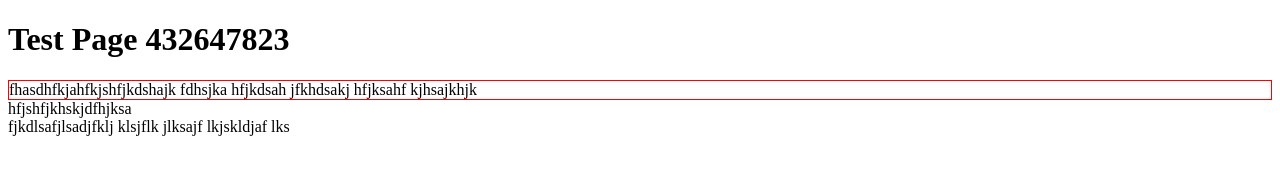
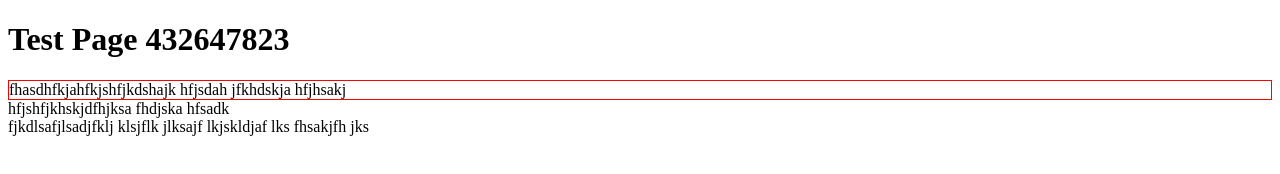
Before and after one commit to sebay90/learnGit, a plain HTML site: page Index.html in a window 1280 px wide. Drawn offline with Linux system fonts and the light colour scheme.

Commit message:
[*] changed blocks

```diff
--- a/Index.html
+++ b/Index.html
@@ -7,13 +7,13 @@
 <body>
     <h1>Test Page 432647823</h1>
     <div style="border:1px solid red">
-        fhasdhfkjahfkjshfjkdshajk fdhsjka hfjkdsah jfkhdsakj hfjksahf kjhsajkhjk
+        fhasdhfkjahfkjshfjkdshajk hfjsdah jfkhdskja hfjhsakj
     </div>
     <div class="border: 1px solid black">
-        hfjshfjkhskjdfhjksa
+        hfjshfjkhskjdfhjksa fhdjska hfsadk
     </div>
     <div class="border: 1px solid yellow">
-        fjkdlsafjlsadjfklj klsjflk jlksajf lkjskldjaf lks
+        fjkdlsafjlsadjfklj klsjflk jlksajf lkjskldjaf lks fhsakjfh jks
     </div>
 
 </body>
```
